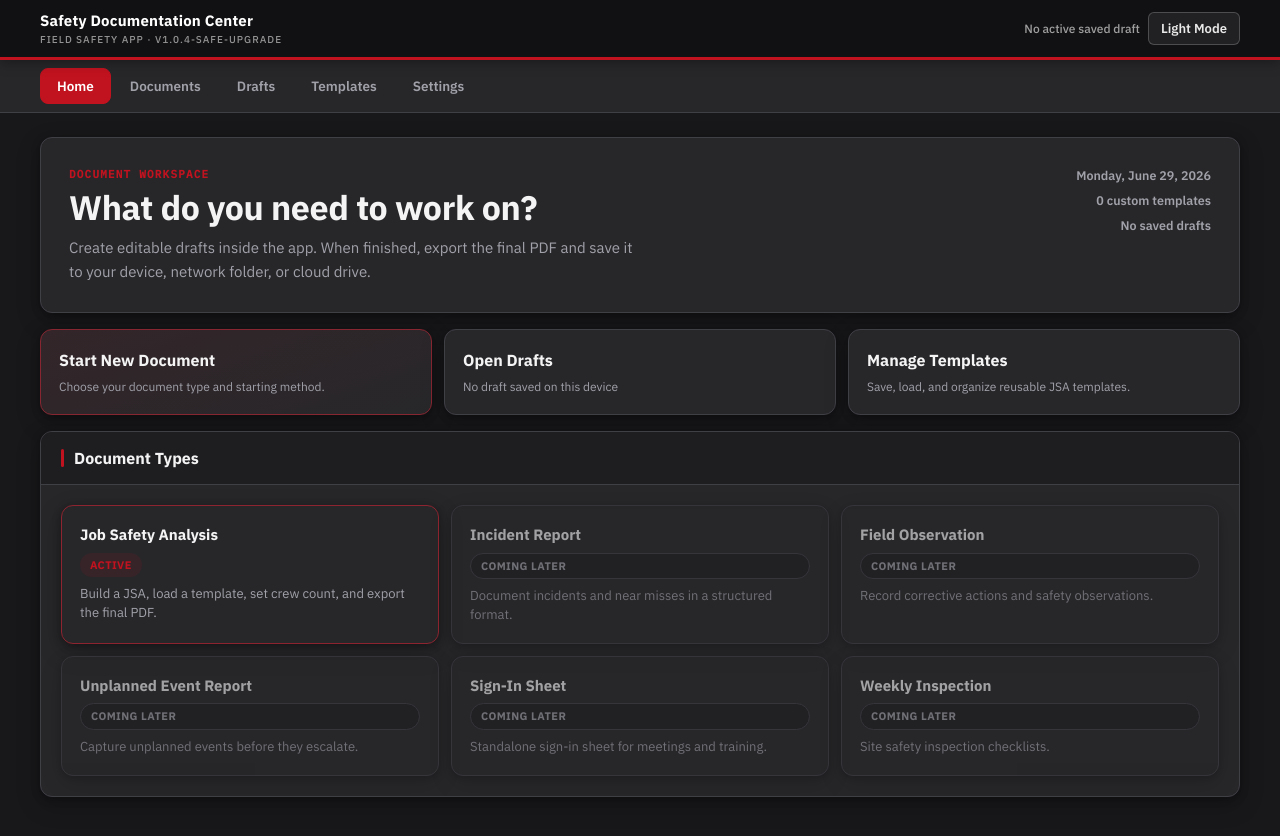
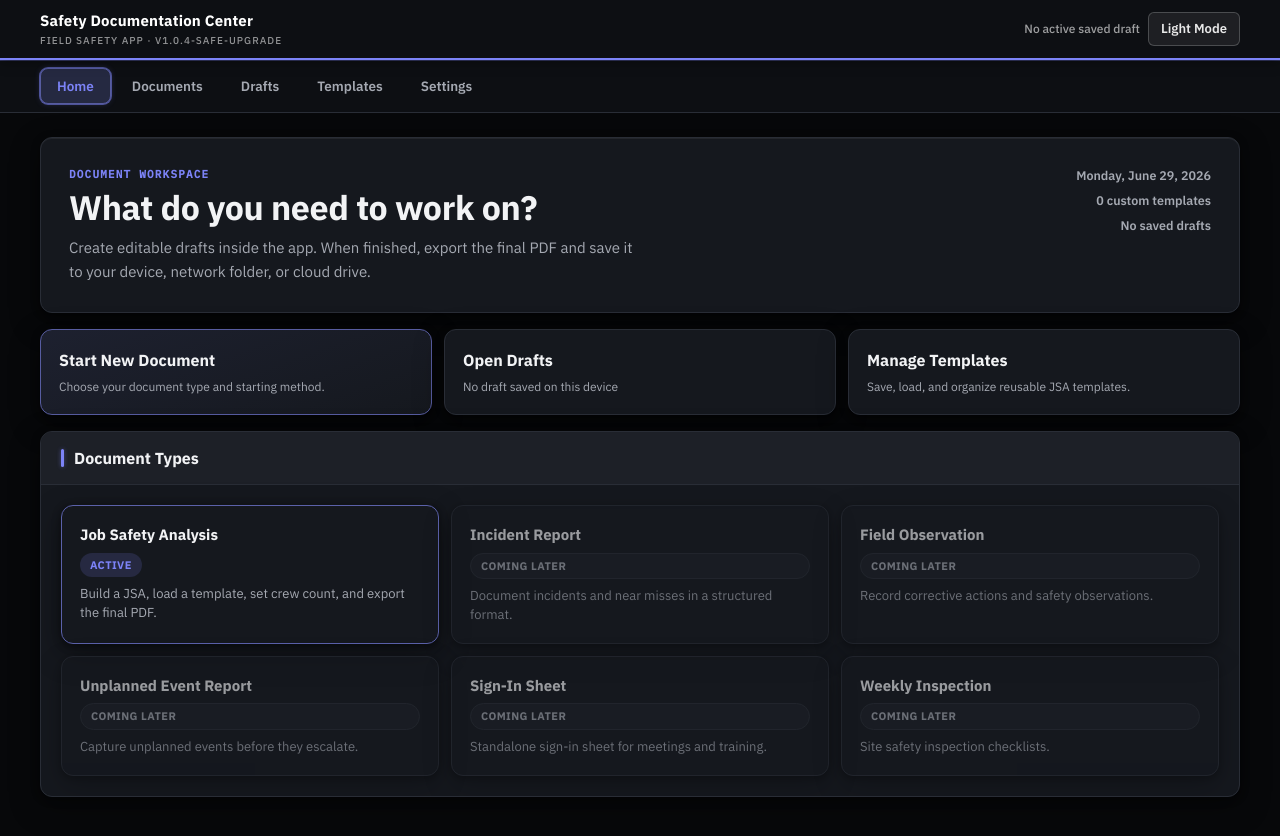
Before and after one commit to fonzohdz/safetyapp, a React (Vite) app: page / in a window 1280 px wide. Shown: the top 836 px of the page. Built offline with nearby package versions, Linux system fonts and the light colour scheme.

Commit message:
redesign app with monochrome indigo theme

```diff
--- a/src/styles.css
+++ b/src/styles.css
@@ -2,21 +2,26 @@
 @import url('https://fonts.googleapis.com/css2?family=IBM+Plex+Sans:wght@400;500;600;700&family=IBM+Plex+Mono:wght@500&display=swap');
 
 /* ── Tokens ── */
+/* App-UI palette only. Printed/exported JSA and Shackelford branding use their
+   own hardcoded colors elsewhere in this file and do not read these tokens. */
 :root {
-  --bg: #f4f4f5;
+  --bg: #eef1f6;
+  --nav: #e7ebf2;
   --surface: #ffffff;
-  --surface-2: #f1f1f2;
-  --surface-3: #e8e8ea;
-  --text: #18181b;
-  --muted: #52525b;
-  --line: #d4d4d8;
-  --accent: #c1121f;
-  --accent-2: #e11d2e;
-  --danger: #b91c1c;
-  --good: #166534;
-  --warn: #92400e;
-  --shadow: 0 2px 8px rgba(0,0,0,0.07), 0 8px 24px rgba(0,0,0,0.05);
-  --shadow-lg: 0 4px 16px rgba(0,0,0,0.10), 0 16px 40px rgba(0,0,0,0.07);
+  --surface-2: #f4f6fa;
+  --surface-3: #e6eaf2;
+  --text: #10151f;
+  --muted: #5b6472;
+  --line: #d7dce6;
+  --accent: #5457c4;
+  --accent-2: #6366f1;
+  --danger: #dc2626;
+  --good: #15803d;
+  --warn: #b45309;
+  --accent-ink: #ffffff;
+  --shadow: 0 2px 8px rgba(15,23,42,0.08), 0 10px 26px rgba(15,23,42,0.06);
+  --shadow-lg: 0 6px 18px rgba(15,23,42,0.10), 0 20px 44px rgba(15,23,42,0.08);
+  --glow-accent: 0 0 0 1px color-mix(in srgb, var(--accent) 40%, transparent), 0 0 5px color-mix(in srgb, var(--accent) 15%, transparent);
   --radius: 12px;
   --radius-sm: 8px;
   --font: 'IBM Plex Sans', ui-sans-serif, system-ui, sans-serif;
@@ -24,15 +29,23 @@
 }
 
 html[data-theme='dark'] {
-  --bg: #18181b;
-  --surface: #27272a;
-  --surface-2: #1e1e21;
-  --surface-3: #323236;
-  --text: #f4f4f5;
-  --muted: #a1a1aa;
-  --line: #3f3f46;
-  --shadow: 0 2px 8px rgba(0,0,0,0.3), 0 8px 24px rgba(0,0,0,0.22);
-  --shadow-lg: 0 4px 16px rgba(0,0,0,0.38), 0 16px 40px rgba(0,0,0,0.28);
+  --bg: #07080a;
+  --nav: #0d0f13;
+  --surface: #15181e;
+  --surface-2: #1d2027;
+  --surface-3: #242832;
+  --text: #f2f3f5;
+  --muted: #a5a9b2;
+  --line: #292d36;
+  --accent: #7c83f7;
+  --accent-2: #9298ff;
+  --danger: #ef4444;
+  --good: #22c55e;
+  --warn: #f59e0b;
+  --accent-ink: #14161c;
+  --shadow: 0 2px 8px rgba(0,0,0,0.45), 0 10px 30px rgba(0,0,0,0.35);
+  --shadow-lg: 0 6px 20px rgba(0,0,0,0.5), 0 22px 50px rgba(0,0,0,0.4);
+  --glow-accent: 0 0 0 1px color-mix(in srgb, var(--accent) 55%, transparent), 0 0 6px color-mix(in srgb, var(--accent) 20%, transparent);
 }
 
 /* ── Reset ── */
@@ -64,10 +77,10 @@ img { display: block; max-width: 100%; }
   gap: 12px;
   padding: 0 clamp(14px, 3.5vw, 40px);
   height: 60px;
-  background: #111113;
-  border-bottom: 3px solid var(--accent);
+  background: #0d0f13;
+  border-bottom: 2px solid var(--accent);
   color: #fff;
-  box-shadow: 0 2px 12px rgba(0,0,0,0.35);
+  box-shadow: 0 2px 12px rgba(0,0,0,0.35), 0 1px 0 color-mix(in srgb, var(--accent) 35%, transparent);
   flex-shrink: 0;
 }
 .brandMark {
@@ -129,9 +142,9 @@ img { display: block; max-width: 100%; }
   top: 60px;
   z-index: 19;
   display: flex;
-  gap: 2px;
+  gap: 4px;
   padding: 8px clamp(14px, 3.5vw, 40px);
-  background: var(--surface);
+  background: var(--nav);
   border-bottom: 1px solid var(--line);
   overflow-x: auto;
   scrollbar-width: none;
@@ -146,13 +159,14 @@ img { display: block; max-width: 100%; }
   font-weight: 600;
   font-size: 13.5px;
   white-space: nowrap;
-  transition: color .15s, background .15s, border-color .15s;
-}
-.appNav button:hover { color: var(--text); background: var(--surface-2); }
+  transition: color .15s, background .15s, border-color .15s, box-shadow .15s;
+}
+.appNav button:hover { color: var(--text); background: var(--surface); }
 .appNav button.active {
-  background: var(--accent);
-  color: #fff;
-  border-color: var(--accent);
+  background: color-mix(in srgb, var(--accent) 16%, var(--surface) 84%);
+  color: var(--accent);
+  border-color: color-mix(in srgb, var(--accent) 55%, var(--line) 45%);
+  box-shadow: var(--glow-accent);
 }
 
 /* ── Page ── */
@@ -187,7 +201,7 @@ img { display: block; max-width: 100%; }
   background: var(--surface);
   border: 1px solid var(--line);
   border-radius: var(--radius);
-  box-shadow: var(--shadow);
+  box-shadow: var(--shadow), inset 0 1px 0 color-mix(in srgb, var(--text) 6%, transparent);
   overflow: hidden;
 }
 .cardHeader {
@@ -210,6 +224,7 @@ img { display: block; max-width: 100%; }
   height: 18px;
   border-radius: 99px;
   background: var(--accent);
+  box-shadow: 0 0 4px color-mix(in srgb, var(--accent) 45%, transparent);
   flex-shrink: 0;
 }
 .cardHeader p { color: var(--muted); font-size: 13.5px; padding-left: 13px; }
@@ -234,10 +249,12 @@ img { display: block; max-width: 100%; }
 }
 .btn:active { transform: translateY(1px); opacity: .88; }
 .btn:disabled { opacity: .45; cursor: not-allowed; transform: none !important; }
-.btn.primary { background: var(--accent); color: #fff; border-color: var(--accent); }
+.btn.primary { background: var(--accent); color: var(--accent-ink); border-color: var(--accent); font-weight: 700; }
+.btn.primary:hover:not(:disabled) { box-shadow: var(--glow-accent); filter: brightness(1.05); }
 .btn.secondary { background: #111113; color: #fff; border-color: #111113; }
 html[data-theme='dark'] .btn.secondary { background: var(--surface-3); color: var(--text); border-color: var(--line); }
 .btn.ghost { background: var(--surface-2); color: var(--text); border-color: var(--line); }
+.btn.ghost:hover:not(:disabled), .btn.outline:hover:not(:disabled), .btn.secondary:hover:not(:disabled) { border-color: color-mix(in srgb, var(--accent) 45%, var(--line) 55%); }
 .btn.outline { background: transparent; color: var(--text); border-color: var(--line); }
 .btn.danger { background: var(--danger); color: #fff; border-color: var(--danger); }
 .btn.sm { padding: 6px 11px; font-size: 12.5px; }
@@ -258,11 +275,11 @@ html[data-theme='dark'] .btn.secondary { background: var(--surface-3); color: va
 }
 .backBtn:hover { color: var(--text); }
 .miniDanger {
-  border: 1px solid rgba(185,28,28,.25);
+  border: 1px solid color-mix(in srgb, var(--danger) 30%, transparent);
   border-radius: 6px;
   padding: 5px 9px;
   color: var(--danger);
-  background: rgba(185,28,28,.08);
+  background: color-mix(in srgb, var(--danger) 10%, transparent);
   font-size: 12.5px;
   font-weight: 600;
   white-space: nowrap;
@@ -298,7 +315,7 @@ select, textarea {
 textarea { resize: vertical; line-height: 1.5; min-height: 100px; }
 input:focus, select:focus, textarea:focus {
   border-color: var(--accent);
-  box-shadow: 0 0 0 3px rgba(193,18,31,.14);
+  box-shadow: 0 0 0 3px color-mix(in srgb, var(--accent) 22%, transparent);
 }
 .helperText { font-size: 12.5px; color: var(--muted); margin-top: 4px; }
 
@@ -314,12 +331,12 @@ input:focus, select:focus, textarea:focus {
   text-transform: uppercase;
   white-space: nowrap;
 }
-.badge.draft { background: rgba(193,18,31,.10); color: var(--accent); }
-.badge.ready { background: rgba(22,101,52,.12); color: var(--good); }
-.badge.good { background: rgba(22,101,52,.12); color: var(--good); }
-.badge.warn { background: rgba(146,64,14,.12); color: var(--warn); }
-.badge.bad { background: rgba(193,18,31,.12); color: var(--accent); }
-.badge.avail { background: rgba(193,18,31,.10); color: var(--accent); }
+.badge.draft { background: var(--surface-3); color: var(--muted); }
+.badge.ready { background: color-mix(in srgb, var(--good) 16%, transparent); color: var(--good); }
+.badge.good { background: color-mix(in srgb, var(--good) 16%, transparent); color: var(--good); }
+.badge.warn { background: color-mix(in srgb, var(--warn) 16%, transparent); color: var(--warn); }
+.badge.bad { background: color-mix(in srgb, var(--danger) 16%, transparent); color: var(--danger); }
+.badge.avail { background: color-mix(in srgb, var(--accent) 16%, transparent); color: var(--accent); }
 .badge.soon { background: var(--surface-2); color: var(--muted); border: 1px solid var(--line); }
 
 /* ── Toast ── */
@@ -513,7 +530,7 @@ input:focus, select:focus, textarea:focus {
   font-family: var(--font-mono);
   flex-shrink: 0;
 }
-.progressStep.active .stepNum { background: var(--accent); color: #fff; }
+.progressStep.active .stepNum { background: var(--accent); color: var(--accent-ink); box-shadow: var(--glow-accent); }
 .stepInfo { display: grid; gap: 1px; min-width: 0; }
 .stepInfo strong { font-size: 13px; font-weight: 700; white-space: nowrap; overflow: hidden; text-overflow: ellipsis; }
 .stepInfo small { font-size: 11px; color: var(--muted); white-space: nowrap; }
@@ -530,8 +547,8 @@ input:focus, select:focus, textarea:focus {
   white-space: nowrap;
   flex-shrink: 0;
 }
-.stepChip.complete, .stepChip.ready { background: rgba(22,101,52,.12); color: var(--good); }
-.stepChip.needs-info { background: rgba(193,18,31,.10); color: var(--accent); }
+.stepChip.complete, .stepChip.ready { background: color-mix(in srgb, var(--good) 16%, transparent); color: var(--good); }
+.stepChip.needs-info { background: color-mix(in srgb, var(--warn) 16%, transparent); color: var(--warn); }
 
 /* ── Document header ── */
 .docHeader {
@@ -714,9 +731,9 @@ input:focus, select:focus, textarea:focus {
 }
 .pageFitBox strong { font-weight: 700; }
 .pageFitBox p { color: var(--muted); margin-top: 4px; font-size: 13.5px; line-height: 1.45; }
-.pageFitBox.good { border-color: rgba(22,101,52,.4); }
-.pageFitBox.warn { border-color: rgba(146,64,14,.4); }
-.pageFitBox.bad { border-color: rgba(193,18,31,.4); }
+.pageFitBox.good { border-color: color-mix(in srgb, var(--good) 40%, transparent); }
+.pageFitBox.warn { border-color: color-mix(in srgb, var(--warn) 40%, transparent); }
+.pageFitBox.bad { border-color: color-mix(in srgb, var(--danger) 40%, transparent); }
 .reviewActions {
   display: grid;
   grid-template-columns: repeat(2, minmax(0, 1fr));
@@ -739,9 +756,9 @@ input:focus, select:focus, textarea:focus {
   text-transform: uppercase;
   border: 1px solid var(--line);
 }
-.fitBadge.good { background: rgba(22,101,52,.12); color: var(--good); border-color: rgba(22,101,52,.3); }
-.fitBadge.warn { background: rgba(146,64,14,.12); color: var(--warn); border-color: rgba(146,64,14,.3); }
-.fitBadge.bad { background: rgba(193,18,31,.12); color: var(--accent); border-color: rgba(193,18,31,.3); }
+.fitBadge.good { background: color-mix(in srgb, var(--good) 14%, transparent); color: var(--good); border-color: color-mix(in srgb, var(--good) 35%, transparent); }
+.fitBadge.warn { background: color-mix(in srgb, var(--warn) 14%, transparent); color: var(--warn); border-color: color-mix(in srgb, var(--warn) 35%, transparent); }
+.fitBadge.bad { background: color-mix(in srgb, var(--danger) 14%, transparent); color: var(--danger); border-color: color-mix(in srgb, var(--danger) 35%, transparent); }
 
 /* ── Drafts / templates / settings ── */
 .listStack { display: grid; gap: 10px; }
@@ -815,13 +832,13 @@ input:focus, select:focus, textarea:focus {
   font-weight: 700;
   text-transform: uppercase;
   letter-spacing: .3px;
-  border: 1px solid #999;
+  border: 1px solid var(--line);
   display: inline-block;
   margin: 2px auto 0;
 }
-.previewFit.good { background: #dcfce7; color: #166534; border-color: #86efac; }
-.previewFit.warn { background: #fef3c7; color: #92400e; border-color: #fcd34d; }
-.previewFit.bad { background: #fee2e2; color: #991b1b; border-color: #fca5a5; }
+.previewFit.good { background: color-mix(in srgb, var(--good) 14%, transparent); color: var(--good); border-color: color-mix(in srgb, var(--good) 35%, transparent); }
+.previewFit.warn { background: color-mix(in srgb, var(--warn) 14%, transparent); color: var(--warn); border-color: color-mix(in srgb, var(--warn) 35%, transparent); }
+.previewFit.bad { background: color-mix(in srgb, var(--danger) 14%, transparent); color: var(--danger); border-color: color-mix(in srgb, var(--danger) 35%, transparent); }
 .previewDocHeader { text-align: center; margin-bottom: 3px; }
 .previewDocHeader h4 { margin: 0; font-size: 10.5px; letter-spacing: .2px; font-weight: 700; }
 .previewDocHeader h5 { margin: 1px 0 3px; font-size: 7px; text-transform: uppercase; letter-spacing: .3px; font-weight: 400; }
```
